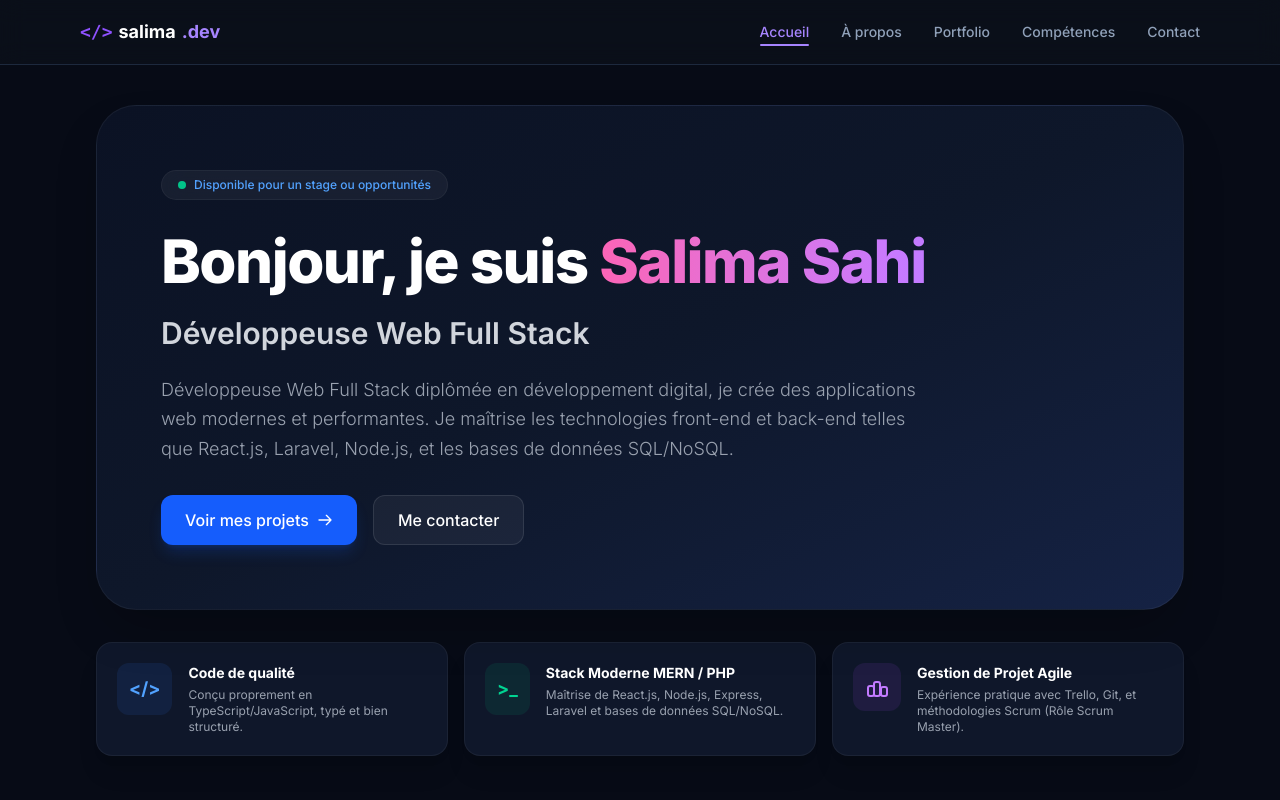
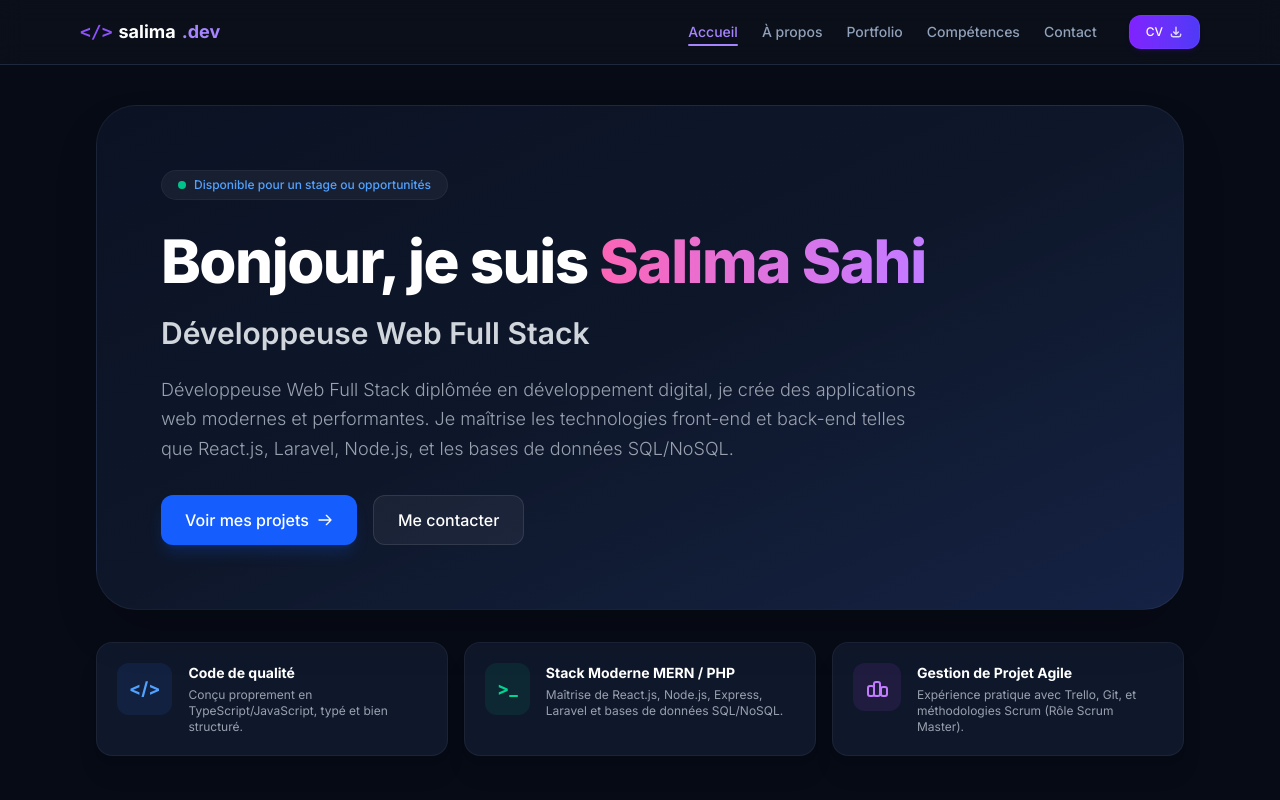
Before and after one commit to shsalima/devFolio-portfolio-developpeur, a Next.js app: page / in a window 1280 px wide. Shown: the top 800 px of the page. Built offline with nearby package versions, Linux system fonts and the light colour scheme.

Commit message:
ajouter bonus télécharger cv

```diff
--- a/components/Navbar.tsx
+++ b/components/Navbar.tsx
@@ -26,7 +26,9 @@ export default function Navbar() {
           salima<span className="text-violet-400">.dev</span>
         </Link>
 
-        <div className="flex items-center gap-4 sm:gap-6 md:gap-8 mr-0 pr-0">
+        <div className="flex items-center gap-4 sm:gap-5 md:gap-6 mr-0 pr-0">
+
+          {/* NAV LINKS */}
           {navLinks.map((link) => {
             const isActive = pathname === link.href;
 
@@ -48,6 +50,29 @@ export default function Navbar() {
               </Link>
             );
           })}
+
+          <a
+            href="/SAHI_SALIMA_FlowCV_Resume_2026-05-14 (2).pdf"
+            download="cv_salima_sahi.pdf"
+            className="bg-gradient-to-r from-violet-600 to-indigo-600 hover:from-violet-500 hover:to-indigo-500 text-white font-medium text-xs px-3.5 py-1.5 sm:px-4 sm:py-2 rounded-xl transition-all duration-200 shadow-md shadow-violet-600/10 flex items-center gap-1.5 ml-2 border border-violet-500/20"
+          >
+            <span>CV</span>
+            <svg
+              xmlns="http://www.w3.org/2000/svg"
+              className="h-3.5 w-3.5 text-violet-200"
+              fill="none"
+              viewBox="0 0 24 24"
+              stroke="currentColor"
+            >
+              <path
+                strokeLinecap="round"
+                strokeLinejoin="round"
+                strokeWidth={2.5}
+                d="M4 16v1a3 3 0 003 3h10a3 3 0 003-3v-1m-4-4l-4 4m0 0l-4-4m4 4V4"
+              />
+            </svg>
+          </a>
+
         </div>
 
       </div>
```
Also changed, not shown: 1 other file (tests, documents, lock files or other folders).
